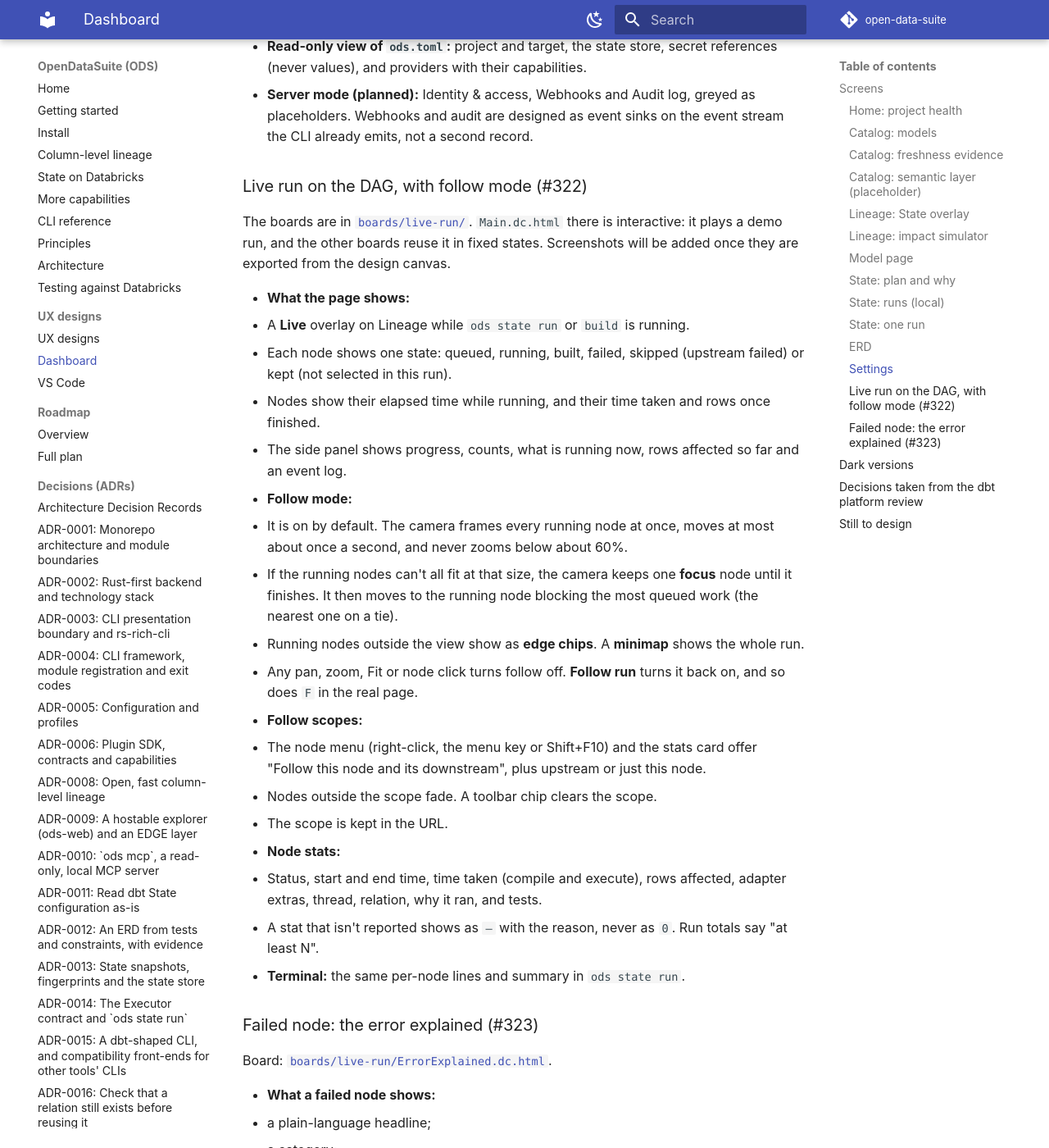
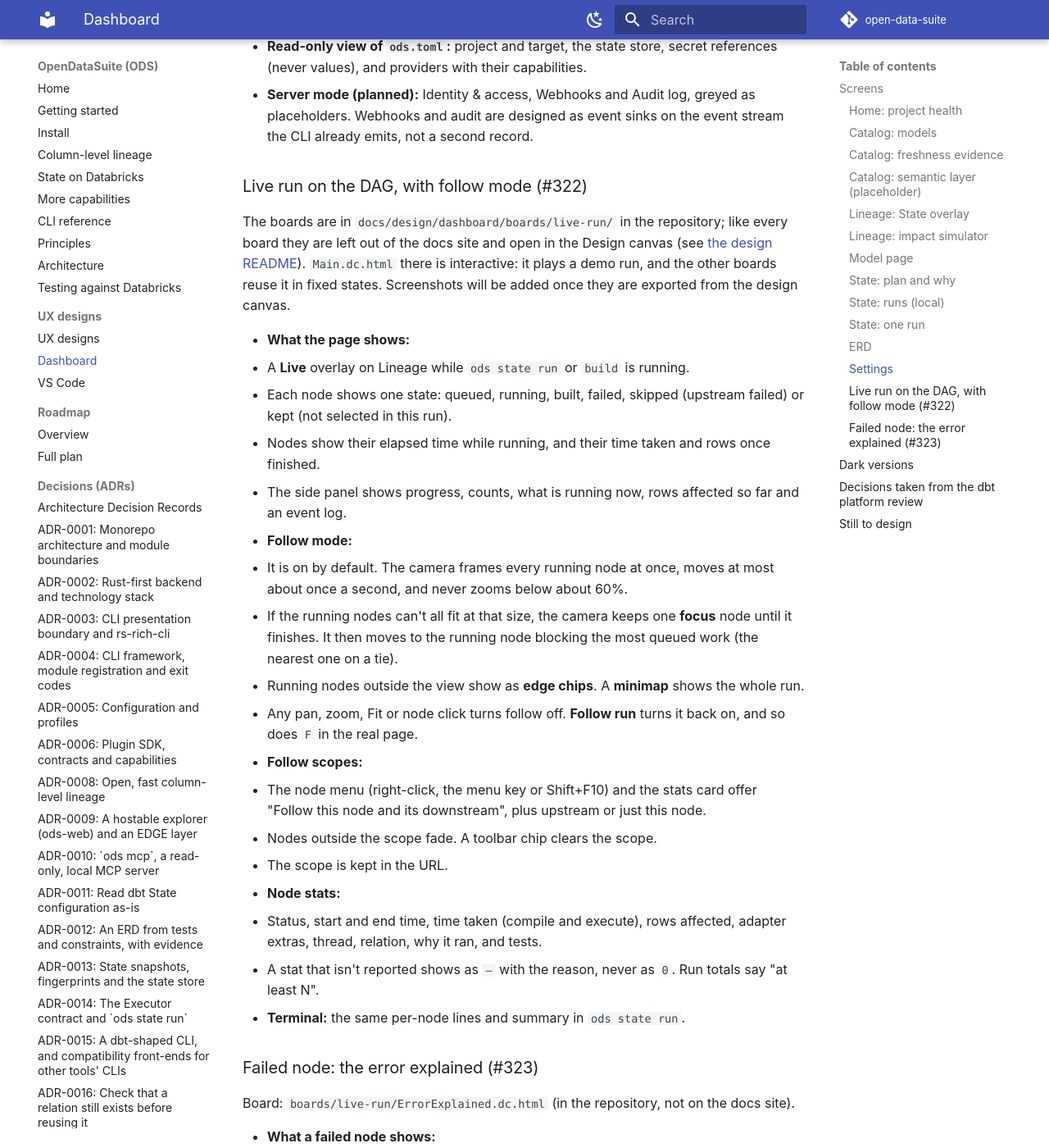
Before and after one commit to buchochelliq-labs/open-data-suite, an MkDocs documentation site: the page built from docs/design/dashboard/README.md, in a window 1280 px wide and 1400 px high, scrolled down 9346 px. Shown: the whole window at 82% size. Built offline with MkDocs 1.6.1 and Material for MkDocs 9.7.7, drawn with Linux system fonts in a browser that asks for light colours; comment, search, counter and statistics services are not loaded.

Commit message:
docs(design): fix live-run board commands and board links
- Tests stat reflects that state build tests each node by default
- lineage impact uses --column; terminal board shows state run and points
  to state history for runs
- README names board paths instead of linking to pages the docs site excludes

Part of #322, #323

Co-Authored-By: Claude Opus 5.5 <noreply@anthropic.com>
Claude-Session: https://claude.ai/code/session_019o28ABji7oKrHhDj6a9qF6

```diff
--- a/docs/design/dashboard/README.md
+++ b/docs/design/dashboard/README.md
@@ -172,7 +172,7 @@ no font files, so it falls back to the system fonts.
 
 ### Live run on the DAG, with follow mode (#322)
 
-The boards are in [`boards/live-run/`](boards/live-run/). `Main.dc.html` there is interactive: it plays a demo run, and the other boards reuse it in fixed states. Screenshots will be added once they are exported from the design canvas.
+The boards are in `docs/design/dashboard/boards/live-run/` in the repository; like every board they are left out of the docs site and open in the Design canvas (see [the design README](../README.md)). `Main.dc.html` there is interactive: it plays a demo run, and the other boards reuse it in fixed states. Screenshots will be added once they are exported from the design canvas.
 
 - **What the page shows:**
   - A **Live** overlay on Lineage while `ods state run` or `build` is running.
@@ -195,7 +195,7 @@ The boards are in [`boards/live-run/`](boards/live-run/). `Main.dc.html` there i
 
 ### Failed node: the error explained (#323)
 
-Board: [`boards/live-run/ErrorExplained.dc.html`](boards/live-run/ErrorExplained.dc.html).
+Board: `boards/live-run/ErrorExplained.dc.html` (in the repository, not on the docs site).
 
 - **What a failed node shows:**
   - a plain-language headline;
--- a/docs/design/dashboard/boards/live-run/ErrorExplained.dc.html
+++ b/docs/design/dashboard/boards/live-run/ErrorExplained.dc.html
@@ -53,7 +53,7 @@ body{margin:0}
 <li>Use <code style="font-family: 'IBM Plex Mono', monospace">given_name</code> in customers.sql, or restore <code style="font-family: 'IBM Plex Mono', monospace">first_name</code> in stg_customers.</li>
 <li>Check what else reads it:</li>
 </ol>
-<div style="display: flex; align-items: center; gap: 8px; padding: 6px 8px; border: 1px solid #E3E6EB; border-radius: 6px"><code style="font-family: 'IBM Plex Mono', monospace; font-size: 12px">ods lineage impact stg_customers.first_name</code><button type="button" style="margin-left: auto; height: 26px; padding: 0 8px; border: 1px solid #D3D8E0; border-radius: 5px; background: #FFFFFF; font: inherit; font-size: 12px; cursor: pointer">Copy</button></div>
+<div style="display: flex; align-items: center; gap: 8px; padding: 6px 8px; border: 1px solid #E3E6EB; border-radius: 6px"><code style="font-family: 'IBM Plex Mono', monospace; font-size: 12px">ods lineage impact --column stg_customers.first_name=removed</code><button type="button" style="margin-left: auto; height: 26px; padding: 0 8px; border: 1px solid #D3D8E0; border-radius: 5px; background: #FFFFFF; font: inherit; font-size: 12px; cursor: pointer">Copy</button></div>
 <div style="display: flex; align-items: center; gap: 8px; padding: 6px 8px; border: 1px solid #E3E6EB; border-radius: 6px"><code style="font-family: 'IBM Plex Mono', monospace; font-size: 12px">ods state retry --failed</code><button type="button" style="margin-left: auto; height: 26px; padding: 0 8px; border: 1px solid #D3D8E0; border-radius: 5px; background: #FFFFFF; font: inherit; font-size: 12px; cursor: pointer">Copy</button></div>
 </div>
 
--- a/docs/design/dashboard/boards/live-run/Main.dc.html
+++ b/docs/design/dashboard/boards/live-run/Main.dc.html
@@ -477,7 +477,7 @@ class Component extends DCLogic {
         { k: 'Thread', v: n.thread ? 'thread ' + n.thread : '—', sub: '', css: '' },
         { k: 'Relation', v: 'jaffle_ods.main.' + n.id, sub: '', css: 'font-family: IBM Plex Mono, monospace; word-break: break-all' },
         { k: 'Why it ran', v: n.plan === 'keep' ? 'Not selected' : n.why, sub: n.plan === 'keep' ? 'Kept its build from run ' + KEPT_RUN + '; relation not checked here' : '', css: '' },
-        { k: 'Tests', v: 'not run in this run', sub: 'ods state build runs tests only with --test', css: 'color: #4A5462' }
+        { k: 'Tests', v: (s === 'error' || s === 'skipped') ? 'not run' : (s === 'success' ? 'run after this node' : '—'), sub: (s === 'error' || s === 'skipped') ? 'the node did not build' : 'ods state build tests each node once it builds (skip with --exclude-resource-type test); ods state run runs no tests', css: 'color: #4A5462' }
       ];
       sel = {
         id: n.id, pill: PILL[s][0], pillCss: PILL[s][1], mat: n.mat,
--- a/docs/design/dashboard/boards/live-run/Terminal.dc.html
+++ b/docs/design/dashboard/boards/live-run/Terminal.dc.html
@@ -15,7 +15,7 @@ body{margin:0}
 </style>
 </helmet>
 <div style="width: 1100px; height: 700px; box-sizing: border-box; padding: 28px 32px; background: #12161E; color: #D8DEE9; font-family: 'IBM Plex Mono', monospace; font-size: 13px; line-height: 1.6; display: flex; flex-direction: column; gap: 2px; white-space: pre">
-<div style="color: #8FA1C7">$ ods state build</div>
+<div style="color: #8FA1C7">$ ods state run</div>
 <div style="color: #AEB8C8">plan  7 to build · 6 kept (not selected) · target dev</div>
 <div style="color: #AEB8C8">check 6 kept relations: all present</div>
 <div> </div>
@@ -36,7 +36,7 @@ body{margin:0}
 <div style="color: #AEB8C8">rows  at least 298 affected (2 views didn't report rows)</div>
 <div style="color: #AEB8C8">state snapshot 4 recorded with the 5 successful builds; customer_segments keeps its build from run b6802661</div>
 <div> </div>
-<div>next  <span style="color: #8FA1C7">ods state retry --failed</span>   ·   details  <span style="color: #8FA1C7">ods state history 7f2f6c69</span></div>
+<div>next  <span style="color: #8FA1C7">ods state retry --failed</span>   ·   runs  <span style="color: #8FA1C7">ods state history</span></div>
 </div>
 </x-dc>
 <script type="text/x-dc" data-dc-script data-props='{"$preview":{"width":1100,"height":700}}'>
```
Also changed, not shown: other parts of docs/design/dashboard/boards/live-run/Terminal.dc.html (+1 -1 lines).
